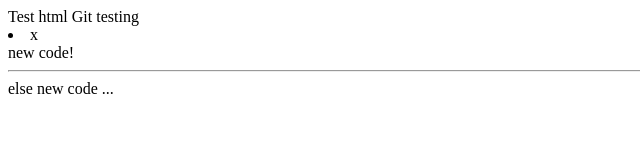
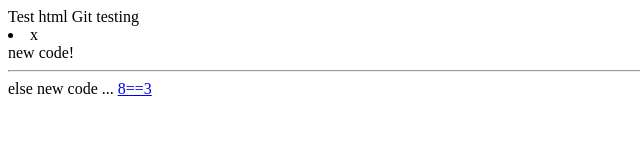
Before and after one commit to archimage-wiz/git_test1, a plain HTML site: page index.html in a window 1280 px wide. Shown: the full height of the page, 0-640 px from the left. Drawn offline with Linux system fonts and the light colour scheme.

Commit message:
Another branch

```diff
--- a/index.html
+++ b/index.html
@@ -6,6 +6,7 @@
         Git testing <br>
         <li>x</li> new code!
         <hr>else new code ...
+        <a href="some_other_file.html">8==3</a>
 
     </body>
 </html>
```
